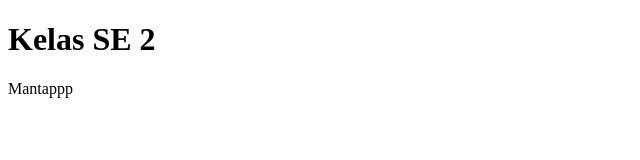
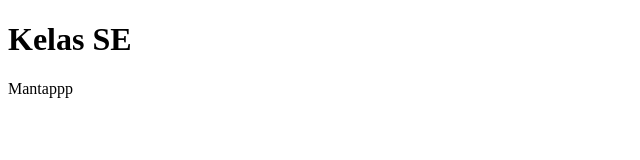
Before and after one commit to sieceline/git_se, a plain HTML site: page index.html in a window 1280 px wide. Shown: the full height of the page, 0-640 px from the left. Drawn offline with Linux system fonts and the light colour scheme.

Commit message:
kelas se yang bener

```diff
--- a/index.html
+++ b/index.html
@@ -6,7 +6,7 @@
     <title>Document</title>
 </head>
 <body>
-    <h1>Kelas SE 2</h1>
+    <h1>Kelas SE</h1>
     <p>Mantappp</p>
 </body>
 </html>
```
